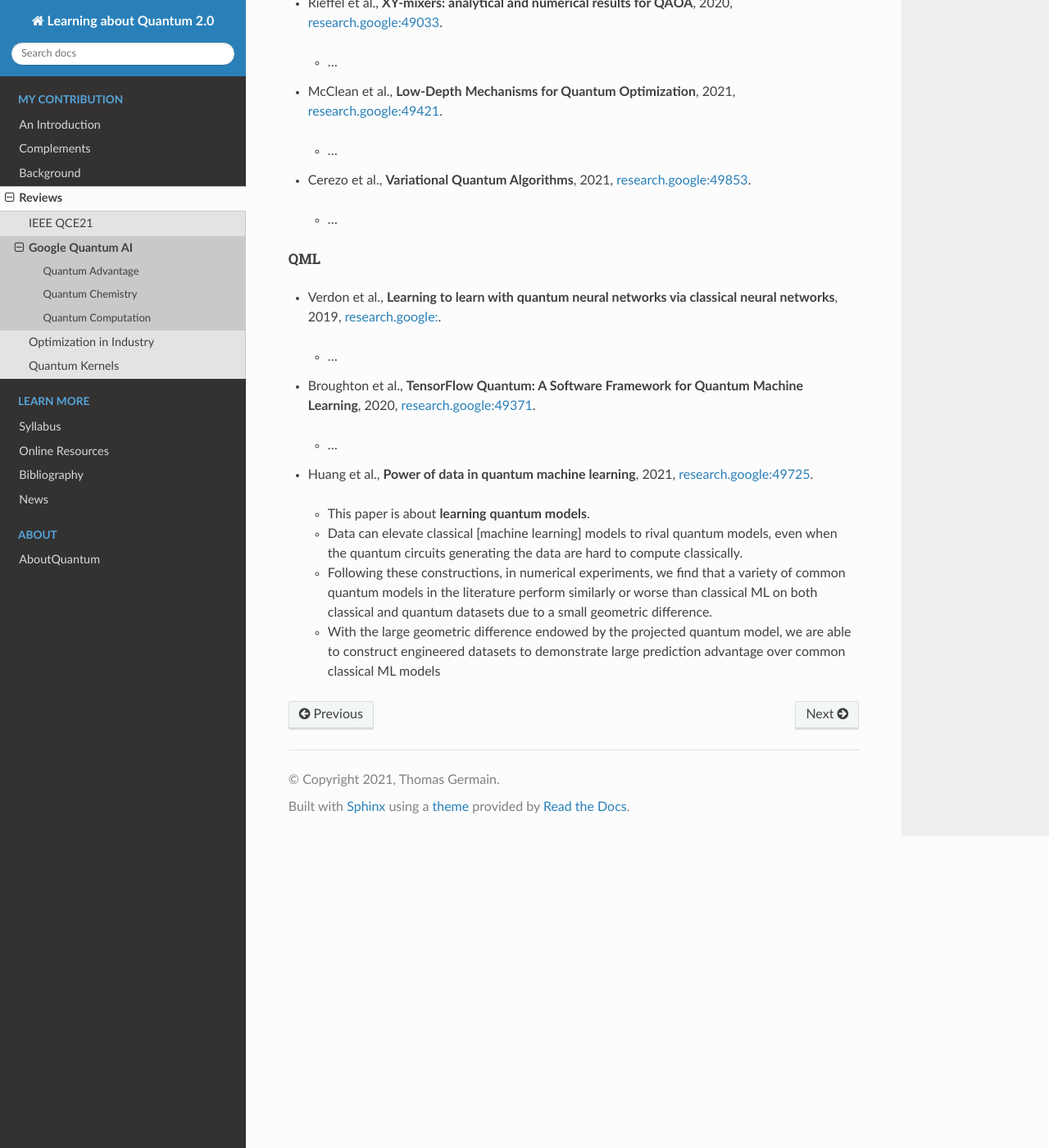
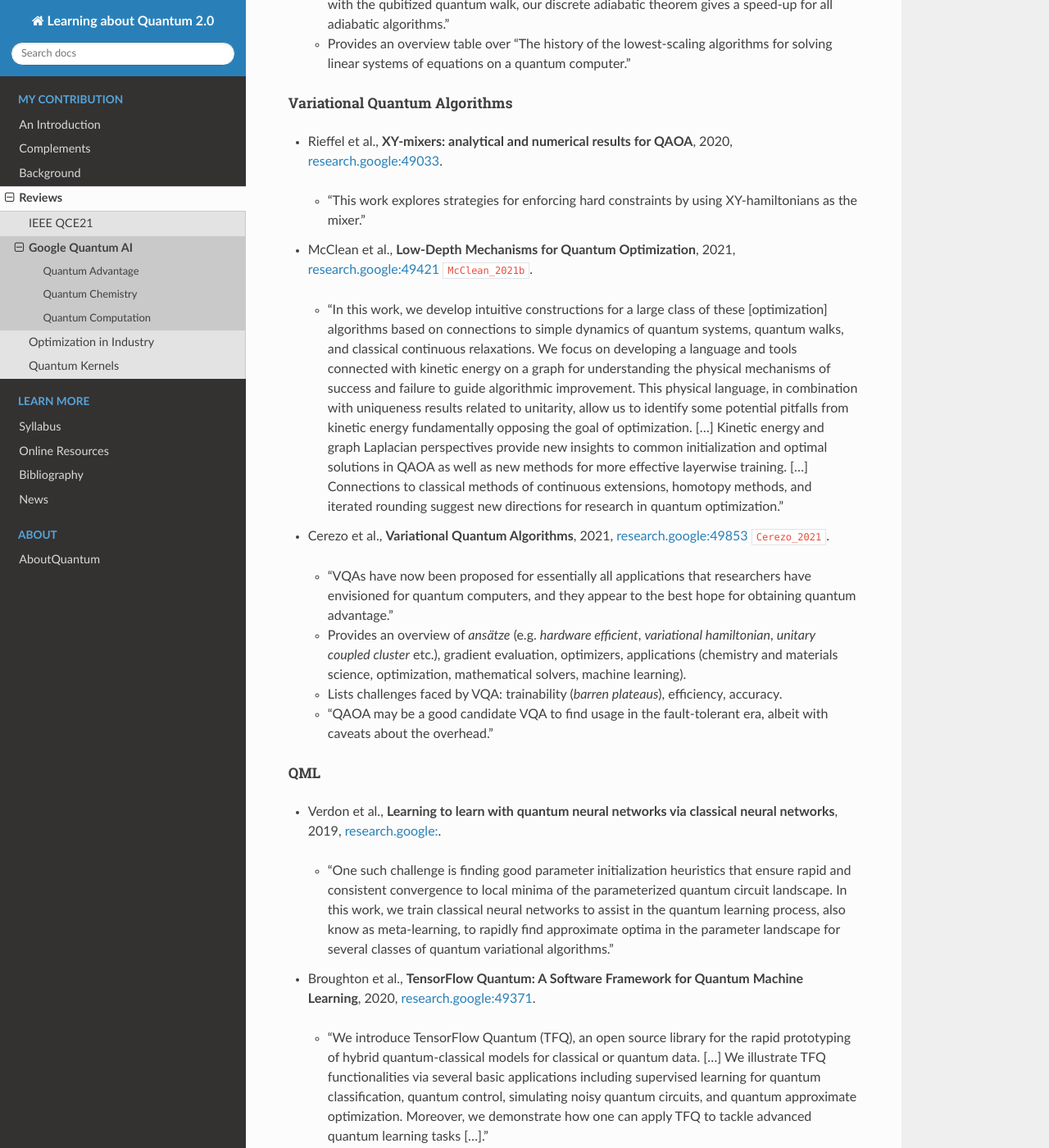
Before and after one commit to tomlqc/about-quantum, a Sphinx documentation site: the page built from source/reviews/google.rst, in a window 1280 px wide and 1400 px high, scrolled down 5358 px. Shown: the whole window at 82% size. Built offline with Sphinx 7.4.7 and the Read the Docs theme 2.0.0, drawn with Linux system fonts in a browser that asks for light colours; cross-references to code outside the pages are shown as plain code; some of the changed text lies outside the part shown.

Commit message:
reviews.google: review completed

```diff
--- a/source/biblio/articles.bib
+++ b/source/biblio/articles.bib
@@ -1065,6 +1065,19 @@ journal = {Fortschritte der Physik},
   journal = {The Journal of Chemical Physics},
   publisher = {{AIP} Publishing},
 }
+@article{McClean_2021b,
+  title	= {Low-Depth Mechanisms for Quantum Optimization},
+  author	= {Jarrod Ryan McClean and Matthew P Harrigan and Masoud Mohseni and Nicholas Rubin and Zhang Jiang and Sergio Boixo and Vadim Smelyanskiy and Ryan Babbush and Hartmut Neven},
+  year	= {2021},
+  month = jul,
+  doi	= {10.1103/PRXQuantum.2.030312},
+  eprint = {2008.08615},
+  url = {https://journals.aps.org/prxquantum/pdf/10.1103/PRXQuantum.2.030312},
+  volume = {2},
+  number = {3},
+  journal	= {PRX Quantum},
+  publisher = {American Physical Society ({APS})},
+}
 @article{Menicucci_2006,
   title = {Universal Quantum Computation with Continuous-Variable Cluster States},
   author = {Menicucci, Nicolas C. and van Loock, Peter and Gu, Mile and Weedbrook, Christian and Ralph, Timothy C. and Nielsen, Michael A.},
--- a/source/intro/outlook/guess.rst
+++ b/source/intro/outlook/guess.rst
@@ -1,6 +1,8 @@
 
 What to expect
 ==============
+
+.. ---------------------------------------------------------------------------
 
 Preskill's summary
 ------------------
@@ -50,3 +52,5 @@ of Preskill's
     What can we do with, say, < 100 qubits, depth < 100? We need a dialog between quantum algorithm experts and application users.
 
     **Maybe we’ll get lucky ...**
+
+.. ---------------------------------------------------------------------------
--- a/source/reviews/google.rst
+++ b/source/reviews/google.rst
@@ -44,7 +45,8 @@ Quantum Advantage
     (with sufficiently low error rates), yet no efficient method is known to exist for classical computing machinery."
 
 - | Mi et al., **Information scrambling in quantum circuits**, 2021,
-    `research.google:50297 <https://research.google/pubs/pub50297>`_ :cite:`Mi_2021`.
+    `research.google:50297 <https://research.google/pubs/pub50297>`_
+    :cite:`Mi_2021`.
 
   - "Interaction in quantum systems can spread initially localized quantum information into the many
     degrees of freedom of the entire system. Understanding this process, known as **quantum scrambling**,
@@ -72,13 +74,15 @@ Quantum Advantage
     apply to problems that are highly parallelizeable.
 
 - | McClean et al., **What the foundations of quantum computer science teach us about chemistry**, 2021,
-    `research.google:50415 <https://research.google/pubs/pub50415>`_ :cite:`McClean_2021`.
+    `research.google:50415 <https://research.google/pubs/pub50415>`_
+    :cite:`McClean_2021`.
 
   - "Leveraging results that quantum computers cannot outpace the physical world, we build to the controversial stance that some chemical problems are best viewed as problems for which no algorithm can deliver their solution in general, known in computer science as undecidable problems. This has implications for the predictive power of thermodynamic models and topics like the ergodic hypothesis. However, we argue that this perspective is not defeatist, but rather helps shed light on the success of existing chemical models like transition state theory, molecular orbital theory, and thermodynamics as models that benefit from data.
   - :draft:`To read again ;)`
 
 - | Huang et al., **Quantum advantage in learning from experiments**, 2022,
-    `research.google:50941 <https://research.google/pubs/pub50941>`_ :cite:`Huang_2022`.
+    `research.google:50941 <https://research.google/pubs/pub50941>`_
+    :cite:`Huang_2022`.
 
   - The first demonstration of a **provable exponential advantage in learning about quantum systems**
     that is robust even on today's noisy hardware.
@@ -98,7 +102,8 @@ Experiments
 ^^^^^^^^^^^
 
 - | O'Malley et al., **Scalable Quantum Simulation of Molecular Energies**, 2016,
-    `research.google:44815 <https://research.google/pubs/pub44815>`_ :cite:`OMalley_2016`.
+    `research.google:44815 <https://research.google/pubs/pub44815>`_
+    :cite:`OMalley_2016`.
 
   - first electronic structure calculation performed on a quantum computer *without exponentially costly precompilation*,
     on an array of **3 superconducting qubits** to compute the energy surface of molecular hydrogen
@@ -108,7 +113,8 @@ Experiments
   - results within chemical accuracy of the numerically exact result
 
 - | Hempel et al., **Quantum Chemistry Calculations on a Trapped-Ion Quantum Simulator**, 2018,
-    `research.google:46839 <https://research.google/pubs/pub46839>`_ :cite:`Hempel_2018`.
+    `research.google:46839 <https://research.google/pubs/pub46839>`_
+    :cite:`Hempel_2018`.
 
   - experimental implementation of the variational quantum eigensolver algorithm
     to calculate the molecular ground-state energies of two simple molecules -
@@ -122,7 +128,8 @@ Experiments
     in reducing number of required measurements, for reducing the circuit depth
 
 - | Arute et al., **Hartree-Fock on a Superconducting Qubit Quantum Computer**, 2020,
-    `research.google:49057 <https://research.google/pubs/pub49057>`_ :cite:`Arute_2020`.
+    `research.google:49057 <https://research.google/pubs/pub49057>`_
+    :cite:`Arute_2020`.
 
   - quantum modelling of the binding energy of
     :math:`{\rm H}_6`, :math:`{\rm H}_8`, :math:`{\rm H}_{10}` and :math:`{\rm H}_{12}` chains
@@ -132,7 +139,8 @@ Experiments
     using error-mitigation strategies based on :math:`N`-representability
 
 - | Tazhigulov et al., **Simulating Challenging Correlated Molecules and Materials on the Sycamore Quantum Processor**, 2022,
-    `research.google:51198 <https://research.google/pubs/pub51198>`_ :cite:`Tazhigulov_2022`.
+    `research.google:51198 <https://research.google/pubs/pub51198>`_
+    :cite:`Tazhigulov_2022`.
 
   - "With strong quantum advantage demonstrated in artificial tasks, **we examine how such advantage translates
     into modeling physical problems**, and in particular, strongly correlated electronic structure."
@@ -164,7 +172,8 @@ Algorithms
   - applied to simulation of the FeMoco molecule (relevant to Nitrogen fixation)
 
 - | O'Brien et al., **Efficient Quantum Computation of Molecular Forces and Other Energy Gradients**, 2021,
-    `research.google:50837 <https://research.google/pubs/pub50837>`_ :cite:`OBrien_2019`.
+    `research.google:50837 <https://research.google/pubs/pub50837>`_
+    :cite:`OBrien_2019`.
 
   - introduces new quantum algorithms for computing molecular energy derivatives
     with significantly lower complexity than prior methods
@@ -211,25 +220,45 @@ Linear System Solvers
 - | Costa et al., **Optimal Scaling Quantum Linear Systems Solver via Discrete Adiabatic Theorem**, 2022,
     `research.google:50899 <https://research.google/pubs/pub50899>`_.
 
-  - ...
+  - "Recently, several approaches to solving linear systems on a quantum computer have been formulated
+    in terms of the quantum adiabatic theorem for a continuously varying Hamiltonian. [...]
+    Here, we prove a rigorous form of the adiabatic theorem
+    that bounds the error in terms of the spectral gap for intrinsically discrete-time evolutions. In combination
+    with the qubitized quantum walk, our discrete adiabatic theorem gives a speed-up for all adiabatic algorithms."
 
-QAOA
-^^^^
+  - Provides an overview table over
+    "The history of the lowest-scaling algorithms for solving linear systems of equations on a quantum computer."
+
+Variational Quantum Algorithms
+^^^^^^^^^^^^^^^^^^^^^^^^^^^^^^
 
 - | Rieffel et al., **XY-mixers: analytical and numerical results for QAOA**, 2020,
     `research.google:49033 <https://research.google/pubs/pub49033>`_.
 
-  - ...
+  - "This work explores strategies for enforcing hard constraints by using XY-hamiltonians as the mixer."
 
 - | McClean et al., **Low-Depth Mechanisms for Quantum Optimization**, 2021,
-    `research.google:49421 <https://research.google/pubs/pub49421>`_.
+    `research.google:49421 <https://research.google/pubs/pub49421>`_
+    :cite:`McClean_2021b`.
 
-  - ...
+  - "In this work, we develop intuitive constructions for a large class of these [optimization] algorithms based on connections to simple dynamics of quantum systems, quantum walks, and classical continuous relaxations. We focus on developing a language and tools connected with kinetic energy on a graph for understanding the physical mechanisms of success and failure to guide algorithmic improvement.
+    This physical language, in combination with uniqueness results related to unitarity, allow us to identify some potential pitfalls from kinetic energy fundamentally opposing the goal of optimization. [...]
+    Kinetic energy and graph Laplacian perspectives provide new insights to common initialization and optimal solutions in QAOA as well as new methods for more effective layerwise training. [...]
+    Connections to classical methods of continuous extensions, homotopy methods, and iterated rounding suggest new directions for research in quantum optimization."
 
 - | Cerezo et al., **Variational Quantum Algorithms**, 2021,
-    `research.google:49853 <https://research.google/pubs/pub49853>`_.
+    `research.google:49853 <https://research.google/pubs/pub49853>`_
+    :cite:`Cerezo_2021`.
 
-  - ...
+  - "VQAs have now been proposed for essentially all applications that researchers have envisioned
+    for quantum computers, and they appear to the best hope for obtaining quantum advantage."
+
+  - Provides an overview of *ansätze* (e.g. *hardware efficient*, *variational hamiltonian*, *unitary coupled cluster* etc.), gradient evaluation, optimizers, applications (chemistry and materials science, optimization, mathematical solvers, machine learning).
+
+  - Lists challenges faced by VQA: trainability (*barren plateaus*), efficiency, accuracy.
+
+  - "QAOA may be a good candidate VQA to find usage in the fault-tolerant era,
+    albeit with caveats about the overhead."
 
 QML
 ^^^
@@ -237,12 +266,16 @@ QML
 - | Verdon et al., **Learning to learn with quantum neural networks via classical neural networks**, 2019,
     `research.google: <https://research.google/pubs/pub>`_.
 
-  - ...
+  - "One such challenge is finding good parameter initialization heuristics that ensure rapid and consistent convergence to local minima of the parameterized quantum circuit landscape. In this work, we train classical neural networks to assist in the quantum learning process, also know as meta-learning, to rapidly find approximate optima in the parameter landscape for several classes of quantum variational algorithms."
 
 - | Broughton et al., **TensorFlow Quantum: A Software Framework for Quantum Machine Learning**, 2020,
     `research.google:49371 <https://research.google/pubs/pub49371>`_.
 
-  - ...
+  - "We introduce TensorFlow Quantum (TFQ), an open source library for the rapid prototyping
+    of hybrid quantum-classical models for classical or quantum data. [...]
+    We illustrate TFQ functionalities via several basic applications including supervised learning for quantum
+    classification, quantum control, simulating noisy quantum circuits, and quantum approximate optimization.
+    Moreover, we demonstrate how one can apply TFQ to tackle advanced quantum learning tasks [...]."
 
 - | Huang et al., **Power of data in quantum machine learning**, 2021,
     `research.google:49725 <https://research.google/pubs/pub49725>`_.
--- a/source/reviews/industry_opti.rst
+++ b/source/reviews/industry_opti.rst
@@ -128,6 +128,11 @@ Published 2021/2022
     suitable mapping for the generalized paint shop problem
     is another task for the future."
 
+.. ---------------------------------------------------------------------------
+
+Researchers about Optimization
+------------------------------
+
 A critical viewpoint from IBM researchers:
 
 - | Davis et al.,
```
Also changed, not shown: other parts of source/reviews/google.rst (+2 -1 lines).
